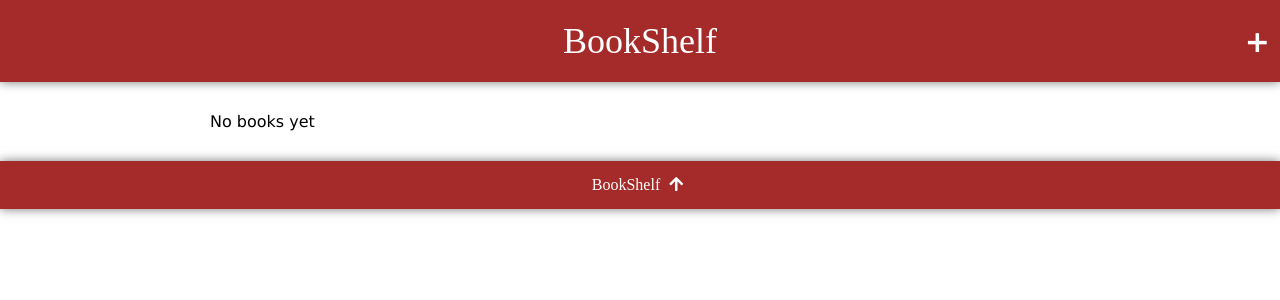
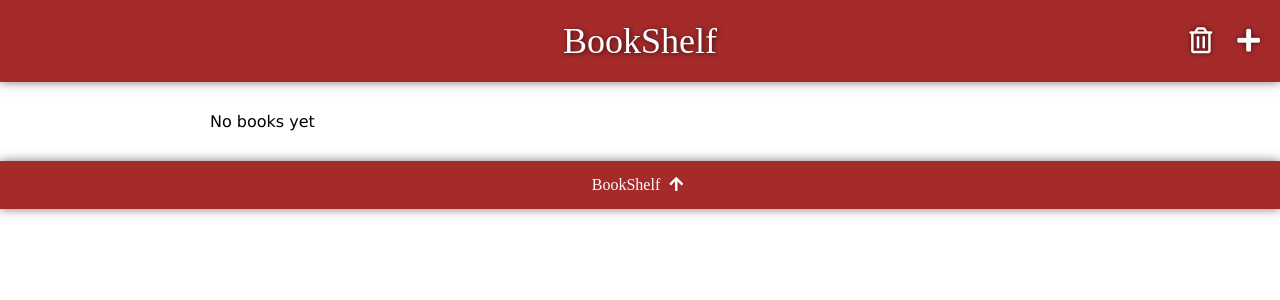
Before and after one commit to ScriptRaccoon/BookShelf, a Svelte app: page / in a window 1280 px wide. Shown: the top 300 px of the page. Built offline with nearby package versions, Linux system fonts and the light colour scheme.

Commit message:
menu component inside header

```diff
--- a/src/App.svelte
+++ b/src/App.svelte
@@ -27,6 +27,17 @@
         return id;
     }
 
+    function deleteAll() {
+        if (
+            window.confirm(
+                "This will delete all your books from this app. " +
+                    "This cannot be undone! Are you sure?"
+            )
+        ) {
+            books = [];
+        }
+    }
+
     function addBook() {
         const book = {
             id: generateId(),
@@ -42,7 +53,7 @@
     }
 </script>
 
-<Header on:addBook={addBook} />
+<Header on:addBook={addBook} on:deleteAll={deleteAll} />
 
 <BookList on:delete={handleDelete} bind:books />
 
--- a/src/components/Header.svelte
+++ b/src/components/Header.svelte
@@ -1,13 +1,10 @@
 <script>
-    import { createEventDispatcher } from "svelte";
-    const dispatch = createEventDispatcher();
+    import Menu from "./Menu.svelte";
 </script>
 
 <header>
     <h1>BookShelf</h1>
-    <button title="Add book" on:click={() => dispatch("addBook")}
-        >+</button
-    >
+    <Menu on:addBook on:deleteAll />
 </header>
 
 <style>
@@ -25,18 +22,6 @@
         font-size: 36px;
         font-family: "Times New Roman", Times, serif;
         font-weight: 300;
-    }
-    button {
-        position: absolute;
-        top: 50%;
-        transform: translateY(-50%);
-        right: 10px;
-        font-weight: bold;
-        font-size: 30px;
-        transition: transform 50ms linear;
-    }
-    button:focus-visible,
-    button:hover {
-        transform: translateY(-50%) scale(1.4);
+        text-shadow: 1px 1px 5px #000a;
     }
 </style>
--- /dev/null
+++ b/src/components/Menu.svelte
@@ -0,0 +1,41 @@
+<script>
+    import { createEventDispatcher } from "svelte";
+    const dispatch = createEventDispatcher();
+</script>
+
+<menu>
+    <button
+        title="Delete all books"
+        on:click={() => dispatch("deleteAll")}
+    >
+        <i class="far fa-trash-alt" />
+    </button>
+    <button title="Add book" on:click={() => dispatch("addBook")}>
+        <i class="fas fa-plus" />
+    </button>
+</menu>
+
+<style>
+    button {
+        font-size: 26px;
+        transition: transform 50ms linear;
+        margin: 0px 10px;
+        text-shadow: 0px 0px 5px #000a;
+    }
+    button:focus-visible,
+    button:hover {
+        text-shadow: 0px 0px 5px #fff5;
+    }
+    menu {
+        margin-top: 10px;
+    }
+    @media (min-width: 480px) {
+        menu {
+            margin-top: 0px;
+            position: absolute;
+            top: 50%;
+            transform: translateY(-50%);
+            right: 10px;
+        }
+    }
+</style>
```
